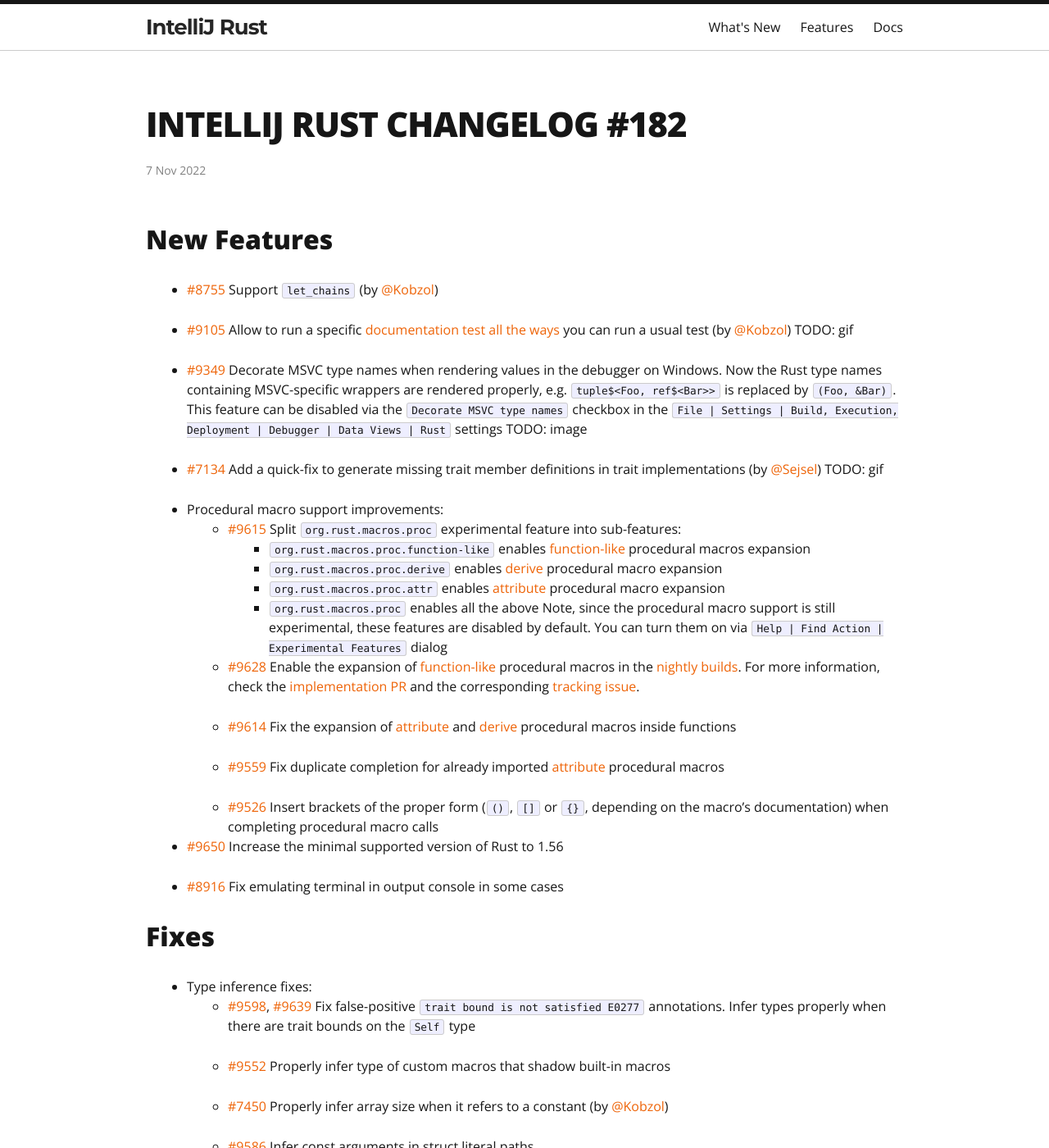
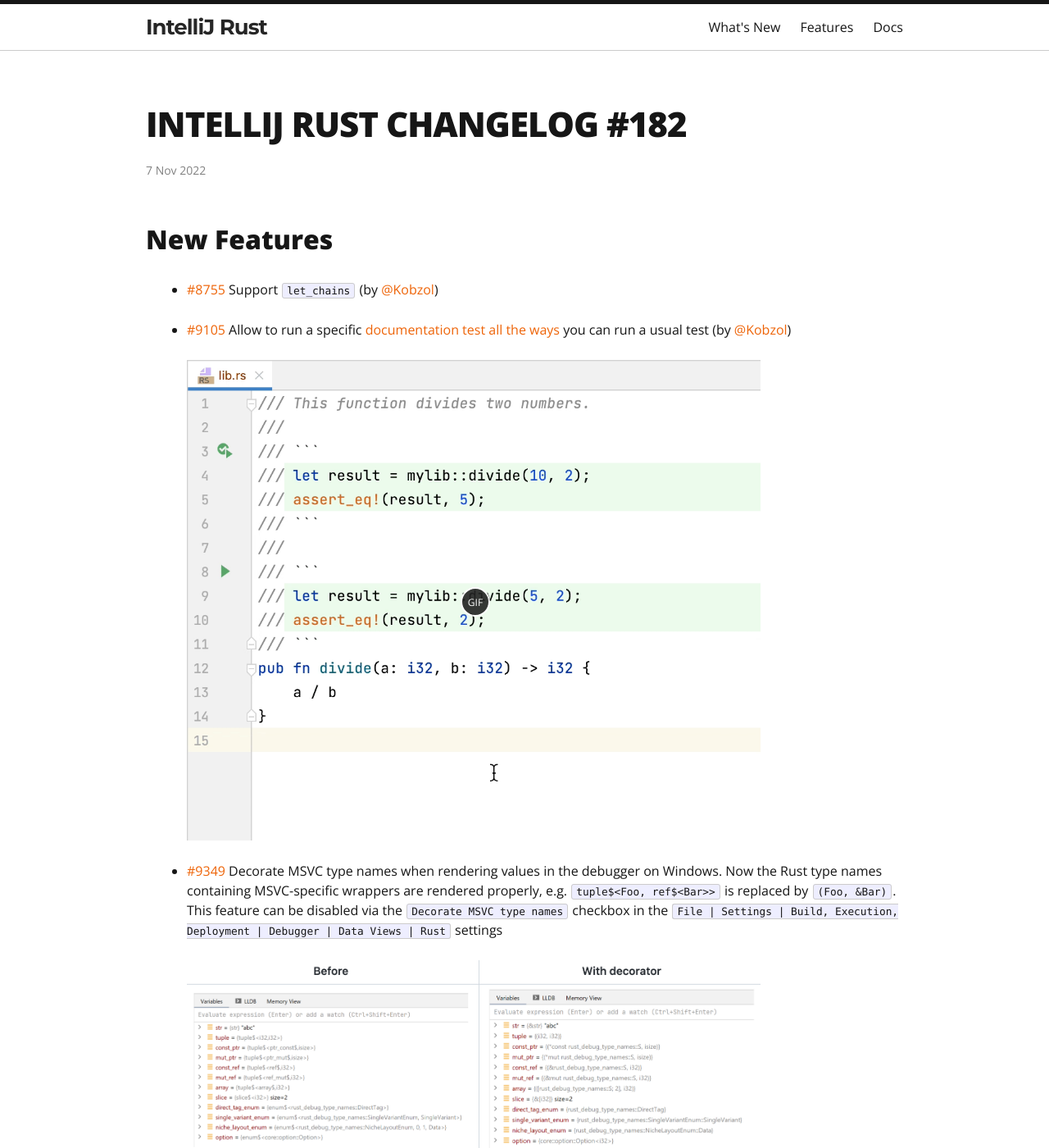
Before and after one commit to intellij-rust/intellij-rust.github.io, a Jekyll site: the page built from _posts/2022-11-07-changelog-182.markdown, in a window 1280 px wide and 1400 px high. Shown: the whole window at 82% size. Built offline with Jekyll 4.4.1, drawn with Linux system fonts in a browser that asks for light colours; nearby versions of some CDN libraries; some web fonts are replaced.

Commit message:
WIP: Changelog 182 (add gifs and images)

```diff
--- a/_posts/2022-11-07-changelog-182.markdown
+++ b/_posts/2022-11-07-changelog-182.markdown
@@ -10,14 +10,17 @@
 * [#8755] Support `let_chains` (by [@Kobzol])
 
 * [#9105] Allow to run a specific [documentation test](https://doc.rust-lang.org/rustdoc/write-documentation/documentation-tests.html) [all the ways](https://plugins.jetbrains.com/plugin/8182-rust/docs/rust-testing.html) you can run a usual test (by [@Kobzol])
-  TODO: gif
+
+  {% include gif-img.html path="/assets/posts/changelog-182/run_doctest" w="700px" %}
 
 * [#9349] Decorate MSVC type names when rendering values in the debugger on Windows. Now the Rust type names containing MSVC-specific wrappers are rendered properly, e.g. `tuple$<Foo, ref$<Bar>>` is replaced by `(Foo, &Bar)`.
   This feature can be disabled via the `Decorate MSVC type names` checkbox in the `File | Settings | Build, Execution, Deployment | Debugger | Data Views | Rust` settings
-  TODO: image
+
+  <img src="/assets/posts/changelog-182/msvc_decorators.png" width="700px"/>
 
 * [#7134] Add a quick-fix to generate missing trait member definitions in trait implementations (by [@Sejsel])
-  TODO: gif
+
+  {% include gif-img.html path="/assets/posts/changelog-182/add_definition_to_trait" w="700px" %}
 
 * Procedural macro support improvements:
   * [#9615] Split `org.rust.macros.proc` experimental feature into sub-features:
```
Also changed, not shown: assets/posts/changelog-182/add_definition_to_trait.gif (added), assets/posts/changelog-182/add_definition_to_trait.png (added), assets/posts/changelog-182/msvc_decorators.png (added), assets/posts/changelog-182/run_doctest.gif (added), assets/posts/changelog-182/run_doctest.png (added).
